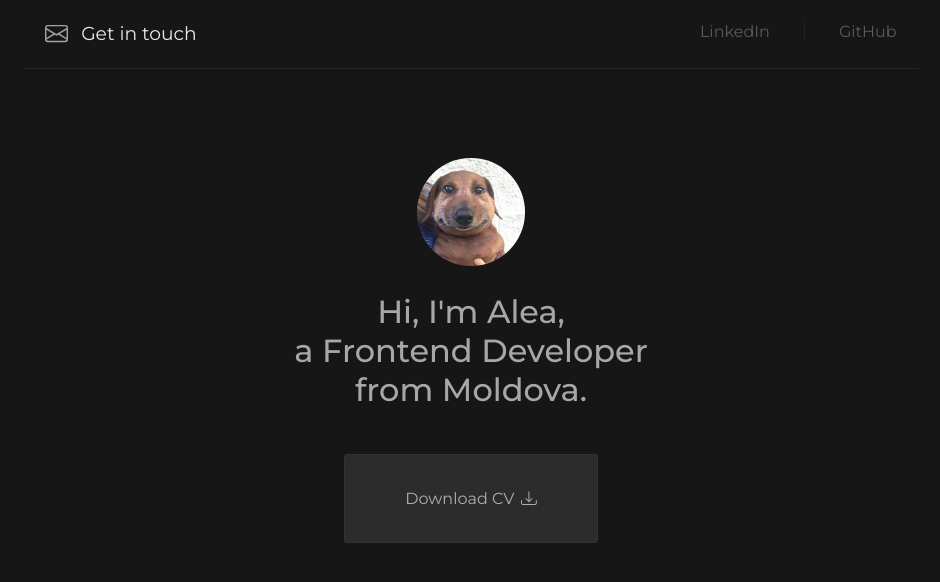
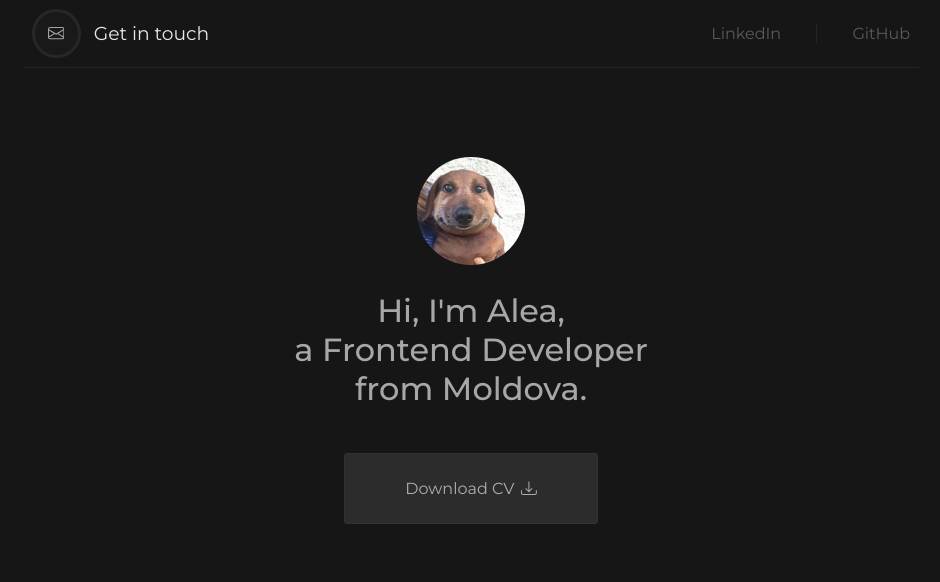
Before and after one commit to alya1007/portfolio, a React (Create React App) app: page / in a window 1280 px wide. Shown: the top 582 px of the page, without its empty margins (169-1109 px from the left). Built offline with nearby package versions, Linux system fonts and the light colour scheme.

Commit message:
styles main page

```diff
--- a/src/styles/Contacts.css
+++ b/src/styles/Contacts.css
@@ -1,5 +1,5 @@
 .container {
-	padding: 2.5%;
+	padding: 1%;
 	border-bottom: 0.2px solid #5a5a5a39;
 	display: flex;
 	flex-direction: row;
@@ -19,34 +19,36 @@
 	background-color: transparent;
 	border: none;
 	cursor: pointer;
+	padding: 3%;
+	background-color: #25252539;
+	border-radius: 50%;
+	border: 3px solid #5a5a5a39;
+	margin: 0px;
 }
 
 .email-bar__icon {
+	width: 100%;
 	height: 100%;
-	width: 100%;
 	color: #a3a3a3;
 	transition: 0.2s;
 }
 
 .email-bar__icon:hover {
-	color: #5a5a5a;
+	color: white;
 }
 
 .email-bar__text {
 	padding: 0;
 	margin: 0 3%;
 	font-weight: 400;
-	cursor: pointer;
 	transition: 0.2s;
-}
-
-.email-bar__text:hover {
-	color: #5a5a5a;
 }
 
 .contact-links {
 	flex: 1;
-	text-align: right;
+	display: flex;
+	align-items: center;
+	justify-content: flex-end;
 }
 
 .contact-link {
--- a/src/styles/MainSection.css
+++ b/src/styles/MainSection.css
@@ -30,7 +30,7 @@
 	font-family: "Montserrat", sans-serif;
 	font-size: 1rem;
 	font-weight: 400;
-	padding: 2% 6.7%;
+	padding: 1% 6.7%;
 	text-decoration: none;
 	transition: background-color 0.2s ease-in-out;
 	margin-top: 5%;
```
